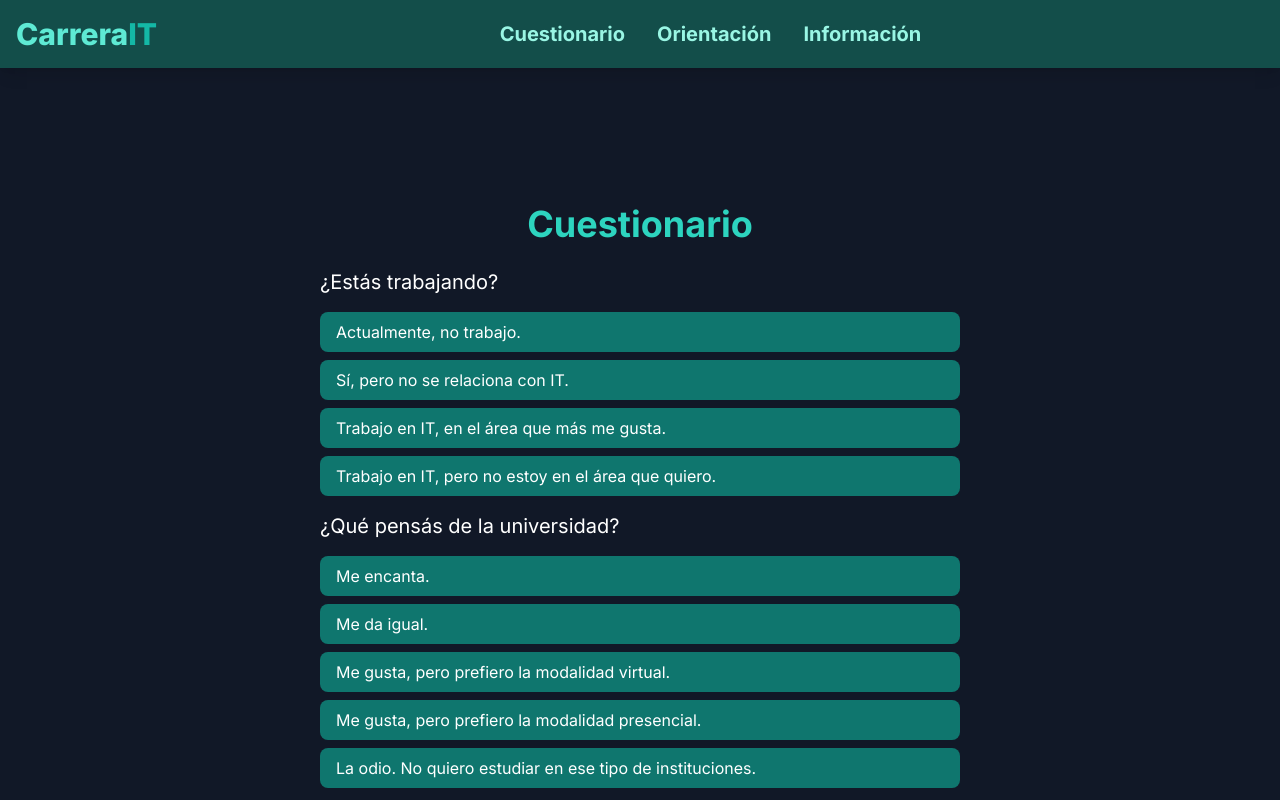
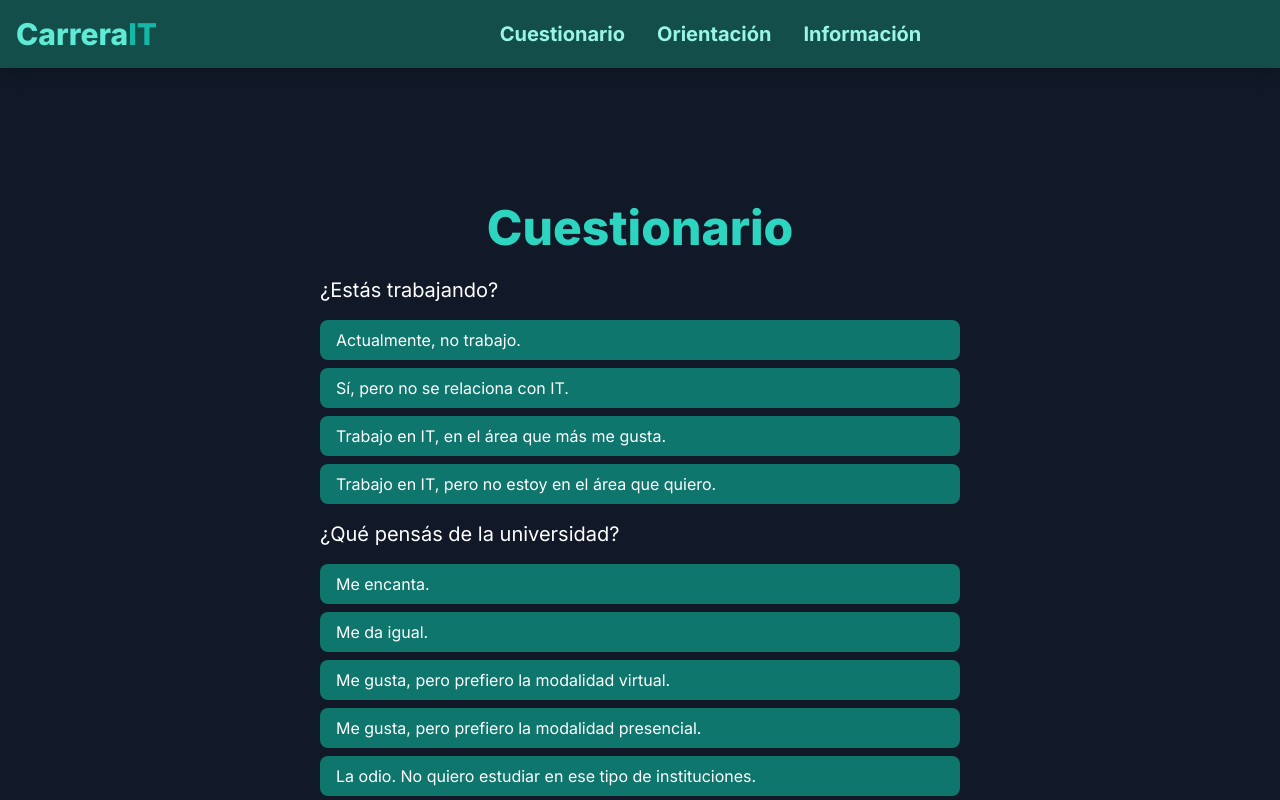
Before and after one commit to aronmilenait/carrerait-roadmap, a Next.js app in the folder carrerait-roadmap/: page /cuestionario in a window 1280 px wide. Shown: the top 800 px of the page. Built offline with nearby package versions, Linux system fonts and the light colour scheme.

Commit message:
Change the survey's title to match the other's style.

```diff
--- a/carrerait-roadmap/src/app/components/Survey.tsx
+++ b/carrerait-roadmap/src/app/components/Survey.tsx
@@ -35,7 +35,9 @@ const Survey = () => {
   return (
     <section className="bg-grey-950 text-white space-y-8 py-10 px-4 max-w-2xl mx-auto rounded-lg">
       <div id="survey-div">
-        <h1 className="text-teal-400 text-4xl font-bold mb-6 text-center">Cuestionario</h1>
+        <h1 className="text-3xl sm:text-4xl md:text-5xl text-teal-400 font-extrabold mb-6 text-center">
+          Cuestionario
+        </h1>
         {!isFinished ? (
           <>
             <SurveyForm
```
